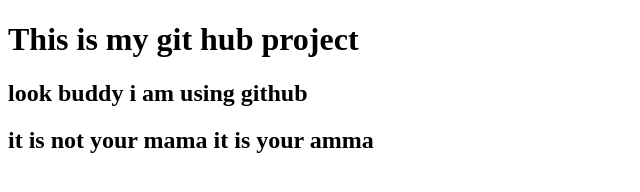
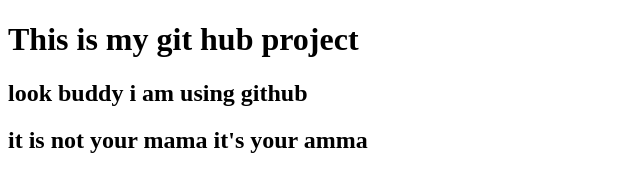
Before and after one commit to hamimalrashid552/my-first-website, a plain HTML site: page index.html in a window 1280 px wide. Shown: the full height of the page, 0-640 px from the left. Drawn offline with Linux system fonts and the light colour scheme.

Commit message:
Update index.html

```diff
--- a/index.html
+++ b/index.html
@@ -8,6 +8,6 @@
 <body>
     <h1>This is my git hub project</h1>
     <h2>look buddy i am using github</h2>
-    <h2>it is not your mama it is your amma</h2>
+    <h2>it is not your mama it's your amma</h2>
 </body>
 </html>
```
